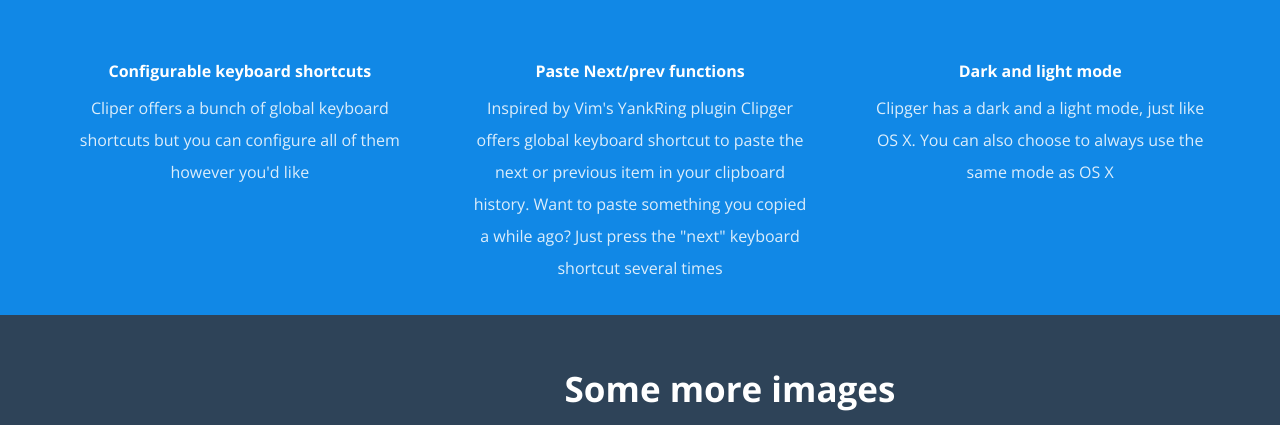
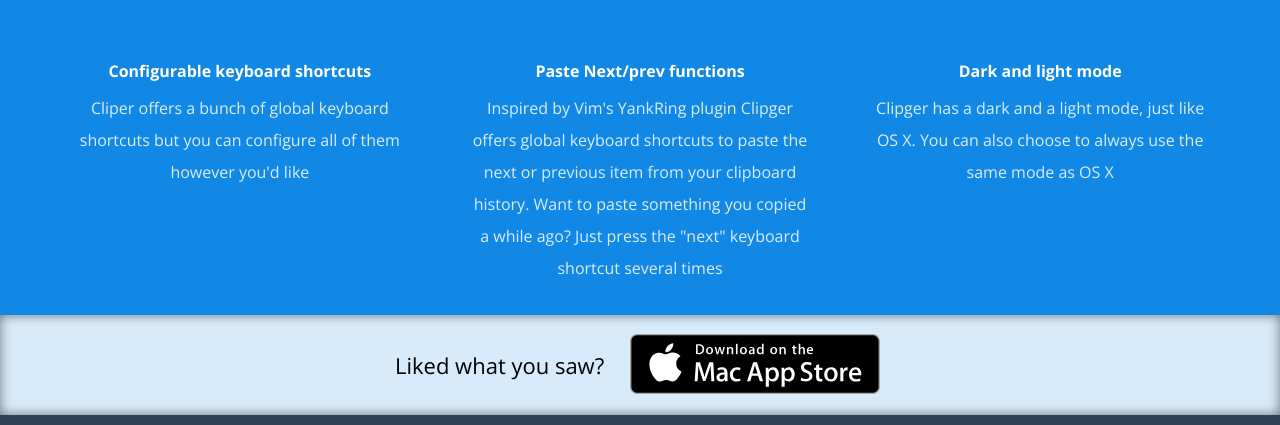
Before and after one commit to florian/clipgerapp, a plain HTML site: page index.html in a window 1280 px wide. Shown: the part 4158-4583 px from the top of the page. Drawn offline with nearby package versions, Linux system fonts and the light colour scheme.

```diff
--- a/index.html
+++ b/index.html
@@ -204,8 +204,8 @@
 					<li>
 						<h4>Paste Next/prev functions</h4>
 						<p>Inspired by Vim's YankRing plugin Clipger offers
-						global keyboard shortcut to paste the next or previous
-						item in your clipboard history. Want to paste something
+						global keyboard shortcuts to paste the next or previous
+						item from your clipboard history. Want to paste something
 						you copied a while ago? Just press the "next" keyboard
 						shortcut several times</p>
 					</li>
@@ -218,6 +218,13 @@
 					</li>
 
 				</ul>
+			</div>
+		</div>
+
+		<div class="appstore">
+			<div class="container">
+				<span>Liked what you saw?</span>
+				<img src="imgs/mas-download.svg" />
 			</div>
 		</div>
 
@@ -238,12 +245,5 @@
 				</ul>
 			</div>
 		</div>
-
-		<div class="appstore">
-			<div class="container">
-				<span>Liked what you saw?</span>
-				<img src="imgs/mas-download.svg" />
-			</div>
-		</div>
 	</body>
 </html>
```
Also changed, not shown: imgs/header-dark.png, imgs/header-light.png.
